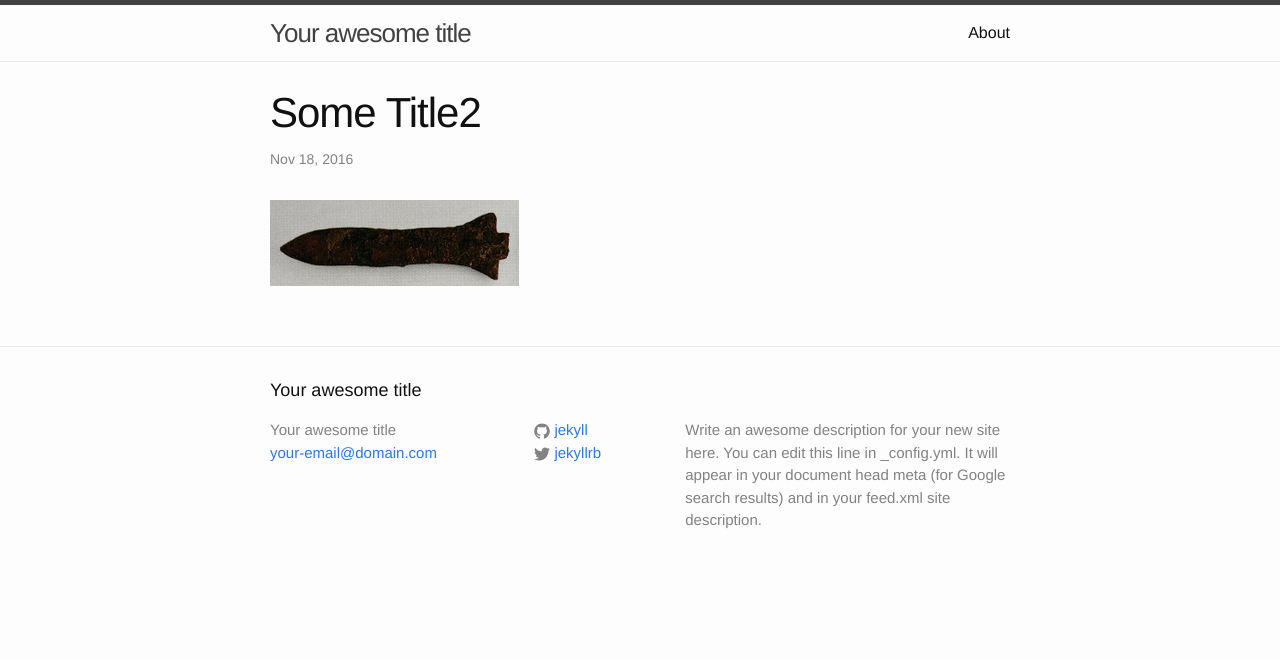
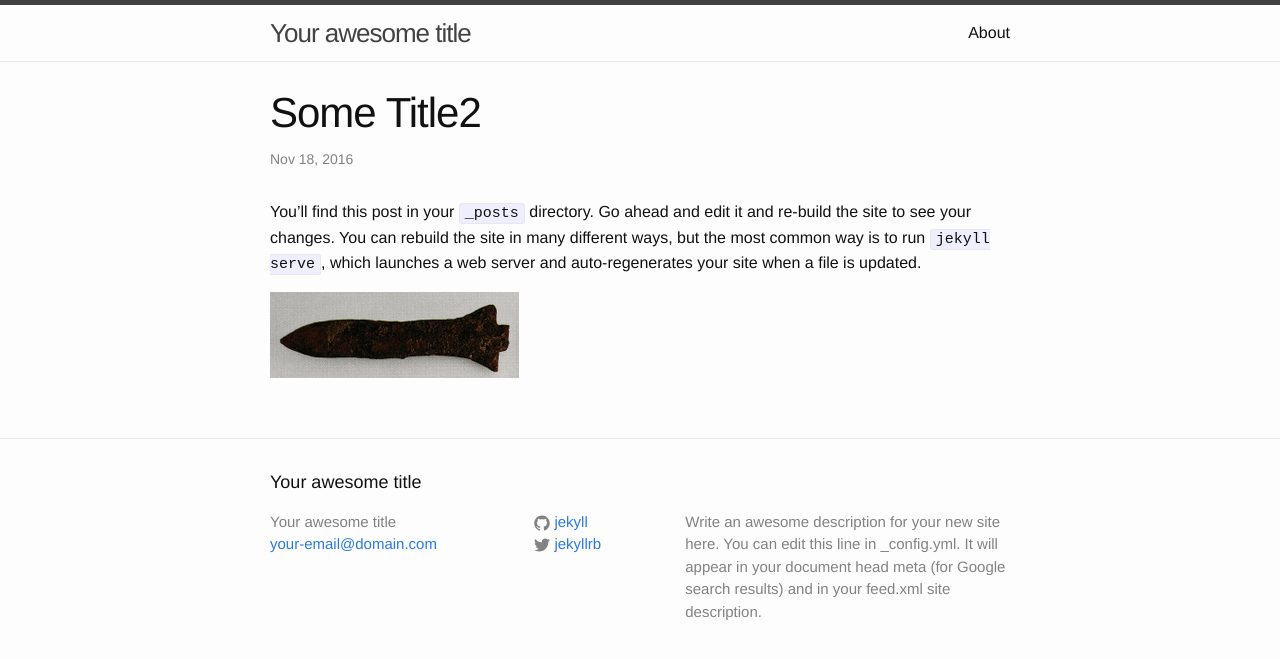
Before and after one commit to tankerfund/tankerfund.github.io, a Jekyll site: the page built from _posts/2016-11-18-some-title.markdown, in a window 1280 px wide. Shown: the top 659 px of the page. Built offline with Jekyll 4.4.1, drawn with Linux system fonts in a browser that asks for light colours.

Commit message:
Updated Some Title

```diff
--- a/_posts/2016-11-18-some-title.markdown
+++ b/_posts/2016-11-18-some-title.markdown
@@ -4,4 +4,6 @@
 layout: post
 ---
 
+You’ll find this post in your `_posts` directory. Go ahead and edit it and re-build the site to see your changes. You can rebuild the site in many different ways, but the most common way is to run `jekyll serve`, which launches a web server and auto-regenerates your site when a file is updated.
+
 ![스크린샷, 2016-10-26 00-06-53.png](/uploads/%EC%8A%A4%ED%81%AC%EB%A6%B0%EC%83%B7,%202016-10-26%2000-06-53.png)
```
